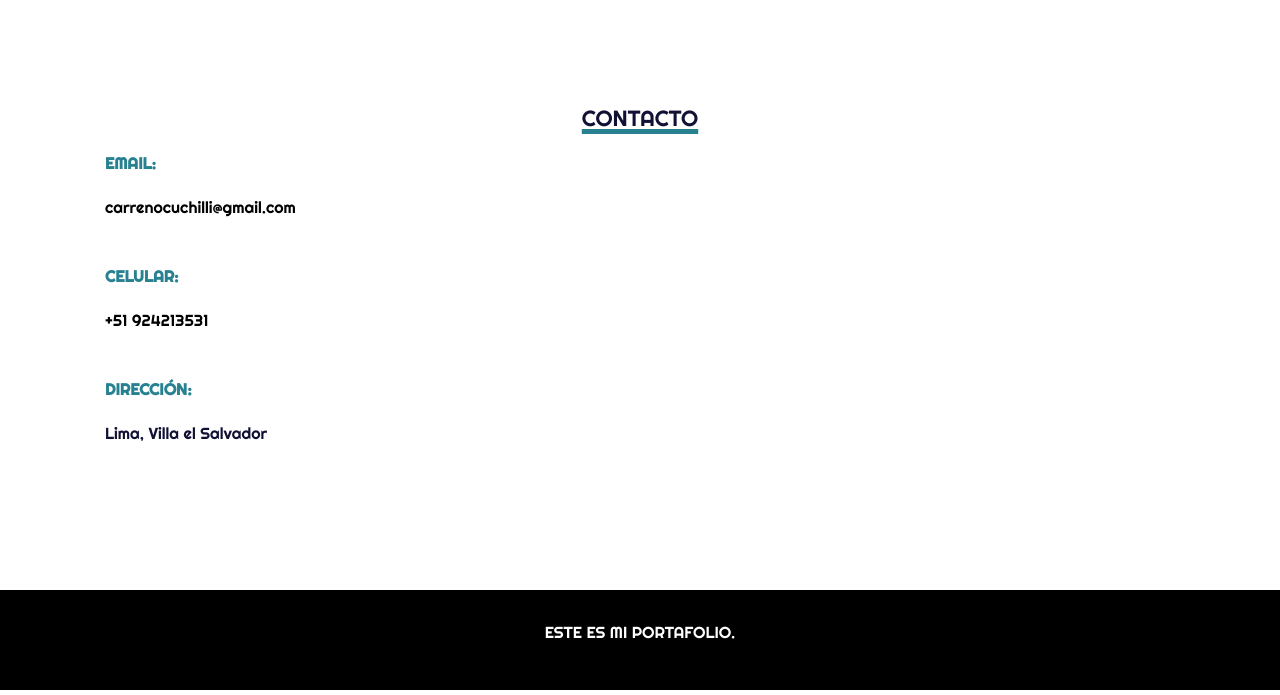
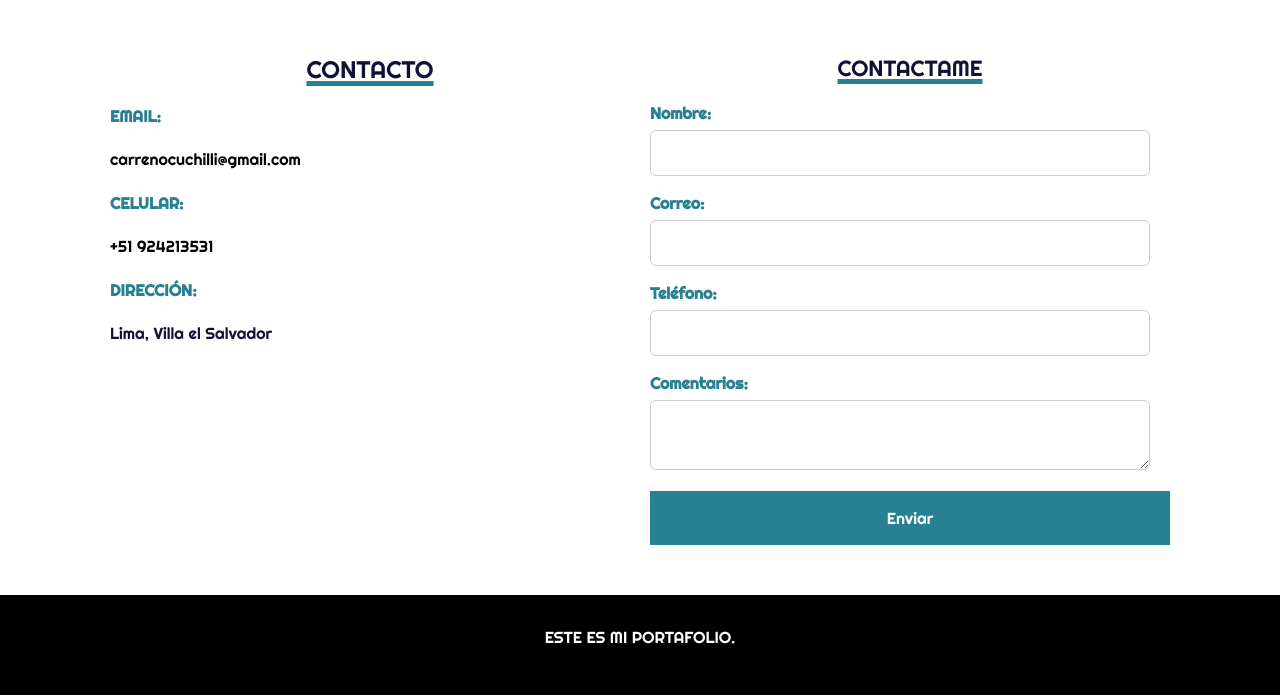
Before and after one commit to GONZALOcarreno99/portafolioweb, a plain HTML site: page index.html in a window 1280 px wide. Shown: the part 2964-3659 px from the top of the page. Drawn offline with nearby package versions, Linux system fonts and the light colour scheme.

Commit message:
cambio en formulario

```diff
--- a/estilo.css
+++ b/estilo.css
@@ -418,18 +418,60 @@ html {
     bottom: 0;
 }
 
-/* Sección CONTACTO */
 #contacto {
     background-color: #fff;
+    padding: 50px 20px;
+    color: #111135;
+    display: flex;
+    justify-content: center;
     max-width: 1100px;
     margin: auto;
-    padding: 100px 15px;
-    color: #111135;
-    align-items: center;
+}
 
+.contacto-section {
+    display: flex;
+    align-items: flex-start;
+    width: 100%;
+    max-width: 1100px;
 }
 
 .titulo-seccion {
+    text-align: center;
+    font-size: 24px;
+    text-transform: uppercase;
+    color: #111135;
+    text-decoration: underline;
+    text-decoration-color: #288191;
+    text-decoration-thickness: 5px;
+    margin-bottom: 20px;
+    width: 100%; /* Para asegurar que el ancho sea del 100% */
+}
+
+
+.informacion-contacto p {
+    font-weight: bold;
+    color: #288191;
+    margin-bottom: 19px;
+}
+
+.informacion-contacto a {
+    text-decoration: none;
+    color: #000000;
+    display: block;
+    margin-bottom: 20px;
+}
+
+.info-contacto {
+    flex: 1; /* El contacto ocupa el espacio disponible */
+    margin-right: 20px; /* Espacio entre el contacto y el formulario */
+}
+
+.formulario {
+    flex: 1; /* El formulario ocupa el espacio disponible */
+}
+
+/* Estilos para el formulario */
+.formulario h2 {
     text-align: center;
     font-size: 22px;
     text-transform: uppercase;
@@ -437,24 +479,58 @@ html {
     text-decoration: underline;
     text-decoration-color: #288191;
     text-decoration-thickness: 5px;
-    margin-bottom: 20px; /* Espaciado inferior para el título */
+    margin-bottom: 20px;
 }
 
-.informacion-contacto p {
-    margin-bottom: 20px; /* Espaciado inferior */
-    font-weight: bold; /* Texto en negrita */
-    display: flex;
-    justify-content: initial; /* Centrar el contenido */
-    color: #288191;
+.campo {
+    margin-bottom: 15px;
+    border-radius: 8px;
+    color: #288191; /* Cambiado el valor para un borde más suave */
 }
 
-.informacion-contacto a {
-    text-decoration: none; /* Sin subrayado en los enlaces */
-    color: #000000; /* Color del texto de los enlaces */
-    display: inline-block; /* Mostrar como bloques separados */
-    margin-bottom: 45px; /* Espaciado inferior */
-    justify-content: left; /* Centrar el contenido */
+label {
+    display: block;
+    margin-bottom: 5px; /* Reducido el espacio entre las etiquetas y los campos */
+    font-weight: bold;
 }
+
+input, textarea {
+    width: calc(100% - 20px);
+    padding: 10px;
+    border: 1px solid #ccc;
+    box-sizing: border-box;
+    border-radius: 6px; /* Agregado para bordes redondeados en los campos */
+}
+
+button {
+    display: block;
+    width: 100%;
+    padding: 15px; /* Aumentado el padding para un botón más grande y fácil de hacer clic */
+    background-color: #288191;
+    color: #fff;
+    border: none;
+    border-radius: 50px; /* Agregado para bordes redondeados en el botón */
+    cursor: pointer;
+    font-size: 16px; /* Tamaño de fuente aumentado */
+}
+
+button:hover {
+    background-color: #1c6a75;
+}
+
+
+/* Media queries para dispositivos móviles */
+@media (max-width: 768px) {
+    .contacto-section {
+        flex-direction: column;
+        align-items: center;
+    }
+
+    .info-contacto, .formulario {
+        width: 100%;
+    }
+}
+
 
 /* Sección FOOTER */
 footer {
--- a/index.html
+++ b/index.html
@@ -173,19 +173,43 @@
     </section>
 
     <!--contacto-->
-    <section id="contacto">
-        <h3 class="titulo-seccion">Contacto</h3>
-        <div class="contenido">
+    <section id="contacto" class="contacto-section">
+        <div class="info-contacto">
+            <h3 class="titulo-seccion">Contacto</h3>
             <div class="informacion-contacto">
-                <p>EMAIL:</p>
-                <a href="">carrenocuchilli@gmail.com</a>
-                <p>CELULAR:</p>
+                <p><strong>EMAIL:</strong></p>
+                <a href="mailto:carrenocuchilli@gmail.com">carrenocuchilli@gmail.com</a>
+                <p><strong>CELULAR:</strong></p>
                 <a href="https://wa.link/cr87lh">+51 924213531</a>
-                <p>DIRECCIÓN:</p>
+                <p><strong>DIRECCIÓN:</strong></p>
                 <a>Lima, Villa el Salvador</a>
             </div>
         </div>
+        <div class="formulario">
+            <form action="https://formsubmit.co/gonzimportec@gmail.com" method="POST">
+                <h2>Contactame</h2>
+                <div class="campo">
+                    <label for="nombre">Nombre:</label>
+                    <input type="text" id="nombre" name="nombre" required>
+                </div>
+                <div class="campo">
+                    <label for="correo">Correo:</label>
+                    <input type="email" id="correo" name="correo" required>
+                </div>
+                <div class="campo">
+                    <label for="telefono">Teléfono:</label>
+                    <input type="tel" id="telefono" name="telefono">
+                </div>
+                <div class="campo">
+                    <label for="comentarios">Comentarios:</label>
+                    <textarea id="comentarios" name="comentarios" rows="2"></textarea>
+                </div>
+                <button type="submit">Enviar</button>
+            </form>
+        </div>
     </section>
+
+
 
     <!--footer-->
     <footer>
```
